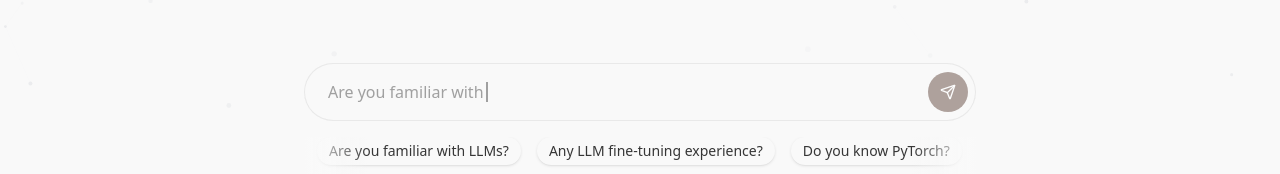
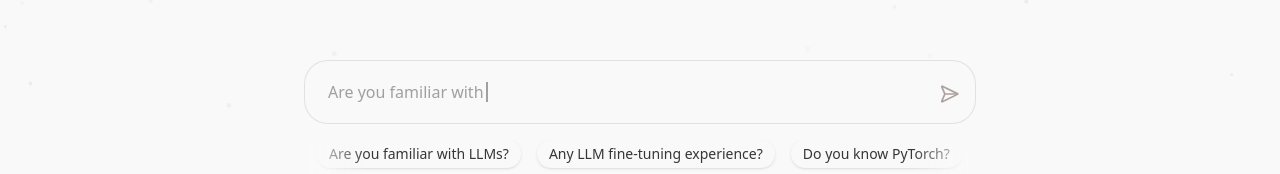
Before and after one commit to AryanDeore/portfolio, a Next.js app: page / in a window 1280 px wide. Shown: the part 358-532 px from the top of the page. Built offline with nearby package versions, Linux system fonts and the light colour scheme.

Commit message:
chat input

```diff
--- a/src/components/ui/chat-input.tsx
+++ b/src/components/ui/chat-input.tsx
@@ -31,6 +31,7 @@ export function ChatInput({ onSubmit, placeholder }: ChatInputProps) {
   const marqueeRef = useRef<HTMLDivElement>(null);
   const animationRef = useRef<number | null>(null);
   const positionRef = useRef(0);
+  const textareaRef = useRef<HTMLTextAreaElement>(null);
 
   const typingAnimation = useTypingAnimation({
     texts: typingQuestions,
@@ -76,11 +77,32 @@ export function ChatInput({ onSubmit, placeholder }: ChatInputProps) {
     };
   }, [isPaused]);
 
+  // Auto-resize textarea
+  useEffect(() => {
+    const textarea = textareaRef.current;
+    if (textarea) {
+      // Reset height to auto to get the correct scrollHeight
+      textarea.style.height = 'auto';
+      // Set height to scrollHeight to fit content
+      textarea.style.height = `${textarea.scrollHeight}px`;
+    }
+  }, [message]);
+
   const handleSubmit = (e: React.FormEvent) => {
     e.preventDefault();
     if (message.trim() && onSubmit) {
       onSubmit(message.trim());
       setMessage("");
+    }
+  };
+
+  const handleKeyDown = (e: React.KeyboardEvent<HTMLTextAreaElement>) => {
+    if (e.key === 'Enter' && !e.shiftKey) {
+      e.preventDefault();
+      if (message.trim() && onSubmit) {
+        onSubmit(message.trim());
+        setMessage("");
+      }
     }
   };
 
@@ -92,20 +114,23 @@ export function ChatInput({ onSubmit, placeholder }: ChatInputProps) {
     <div className="w-full max-w-2xl mx-auto space-y-4">
       {/* Chat Input */}
       <form onSubmit={handleSubmit} className="relative">
-        <div className="relative flex items-center">
-          <input
-            type="text"
+        <div className="relative flex items-start">
+          <textarea
+            ref={textareaRef}
             value={message}
             onChange={(e) => setMessage(e.target.value)}
+            onKeyDown={handleKeyDown}
             onFocus={() => setIsFocused(true)}
             onBlur={() => setIsFocused(false)}
             placeholder={displayPlaceholder}
-            className="w-full px-6 py-4 pr-14 text-base bg-background/80 backdrop-blur-sm border border-border/50 rounded-full focus:outline-none focus:ring-2 focus:ring-primary/20 focus:border-primary/50 transition-all duration-200 placeholder:text-muted-foreground/60"
+            rows={1}
+            style={{ resize: 'none' }}
+            className="w-full px-6 py-5 pr-14 text-base bg-background/80 backdrop-blur-sm border border-border/70 dark:border-border rounded-3xl focus:outline-none focus:ring-2 focus:ring-primary/10 focus:border-primary/50 dark:focus:border-primary/70 transition-all duration-200 placeholder:text-muted-foreground/60 min-h-[62px] max-h-[200px] overflow-y-scroll"
           />
 
           {/* Animated typing text with cursor overlay */}
           {shouldShowTypingAnimation && (
-            <div className="absolute left-6 top-1/2 -translate-y-1/2 pointer-events-none text-base text-muted-foreground/60 flex items-center">
+            <div className="absolute left-6 top-5 pointer-events-none text-base text-muted-foreground/60 flex items-center">
               <span>{typingAnimation.text}</span>
               <span
                 className={`ml-0.5 w-0.5 h-5 bg-muted-foreground/60 transition-opacity duration-100 ${
@@ -114,15 +139,14 @@ export function ChatInput({ onSubmit, placeholder }: ChatInputProps) {
               />
             </div>
           )}
-          <Button
+          <button
             type="submit"
-            size="sm"
-            className="absolute right-2 h-10 w-10 rounded-full p-0 bg-primary hover:bg-primary/90 disabled:opacity-50"
+            className="absolute right-3 top-4 p-2 disabled:opacity-50 transition-opacity"
             disabled={!message.trim()}
           >
-            <Send className="h-4 w-4" />
+            <Send className="h-5 w-5 text-primary hover:text-primary/80 transition-colors rotate-45" />
             <span className="sr-only">Send message</span>
-          </Button>
+          </button>
         </div>
       </form>
 
```
